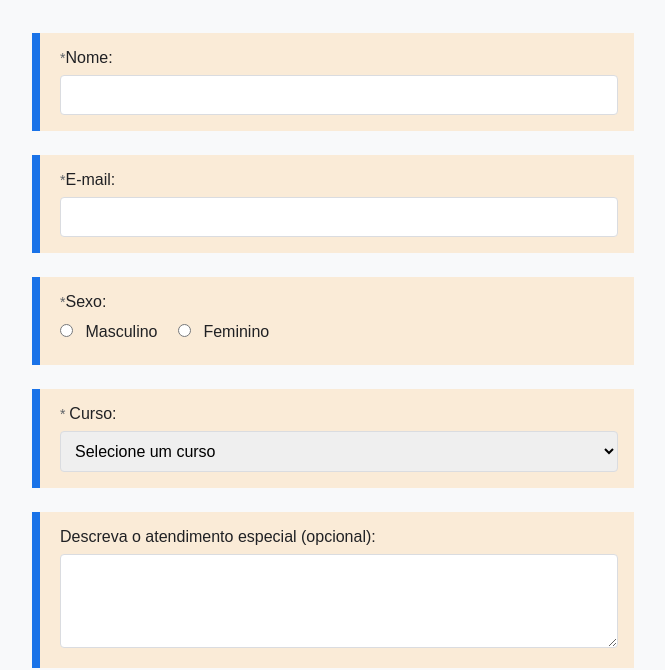
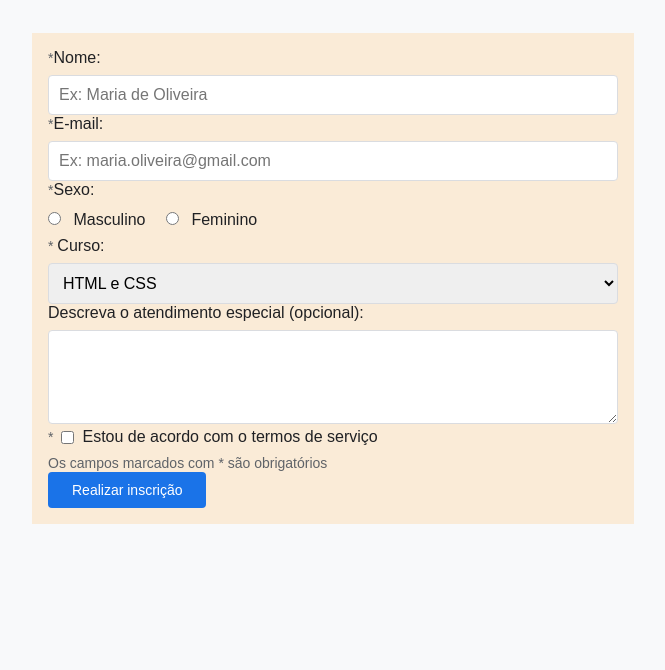
Before and after one commit to YurizinDEV/desafio-forms, a website built with Vite: page index.html in a window 1280 px wide. Shown: the part 131-801 px from the top of the page, without its empty margins (307-972 px from the left). Built offline with nearby package versions, Linux system fonts and the light colour scheme.

Commit message:
feat: reorganizar o formulário de inscrição com novos estilos e estrutura

```diff
--- a/index.html
+++ b/index.html
@@ -5,7 +5,6 @@
   <meta charset="UTF-8" />
   <link rel="icon" type="image/svg+xml" href="/vite.svg" />
   <meta name="viewport" content="width=device-width, initial-scale=1.0" />
-  <link rel="stylesheet" href="/assets/css/global.css">
   <link rel="stylesheet" href="/assets/css/index.css">
   <title>Desafio Formulário</title>
 </head>
@@ -14,50 +13,54 @@
   <div class="container">
     <div class="header">
       <h1>Inscrição nos cursos FIC</h1>
-      <img src="./public/assets/images/moon-star 1.svg" alt="Ícone lua e estrela" class="header-icon">
+      <img src="/assets/images/moon-star 1.svg" alt="Ícone lua e estrela" class="header-icon">
       <p>Prazo para responder: 05/05/2025</p>
     </div>
     <form action="">
-      <div>
+      <div class="form-container">
+        <div class="form-block">
           <label for="name"> <span>*</span>Nome:</label>
-        <input type="text" id="name" name="name" required />
+          <input type="text" id="name" name="name" placeholder="Ex: Maria de Oliveira" required />
         </div>
-      <div>
+        <div class="form-block">
           <label for="email"> <span>*</span>E-mail:</label>
-        <input type="email" id="email" name="email" required />
+          <input type="email" id="email" name="email" placeholder="Ex: maria.oliveira@gmail.com" required />
         </div>
-      <div>
+        <div class="form-block">
           <label for="sexo"> <span>*</span>Sexo:</label>
+          <div class="radio-group">
             <input type="radio" id="masculino" name="sexo" value="masculino" required />
             <label for="masculino">Masculino</label>
             <input type="radio" id="feminino" name="sexo" value="feminino" required />
             <label for="feminino">Feminino</label>
           </div>
-      <div>
+        </div>
+        <div class="form-block">
           <label for="course"><span>* </span>Curso:</label>
           <select id="course" name="course" required>
-          <option value="">Selecione um curso</option>
+            <option value="">HTML e CSS</option>
             <option value="programacao">Programação</option>
             <option value="design">Design</option>
             <option value="marketing">Marketing Digital</option>
           </select>
         </div>
-      <div>
+        <div class="form-block">
           <label for="comments">Descreva o atendimento especial (opcional):</label>
           <textarea id="comments" name="comments" rows="4" cols="50"></textarea>
         </div>
-      <div>
+        <div class="form-block checkbox-block">
           <label for="terms">
             <span>*</span>
             <input type="checkbox" id="terms" name="terms" required />
             Estou de acordo com o termos de serviço
           </label>
         </div>
-      <div>
-        <span>Os campos marcados com * são obrigatórios</span>
+        <div class="form-info">
+          <span>Os campos marcados com <span>*</span> são obrigatórios</span>
         </div>
-      <div>
+        <div class="form-submit">
           <button type="submit">Realizar inscrição</button>
+        </div>
       </div>
     </form>
   </div>
```
Lines whose indentation alone changed are shown as unchanged.
